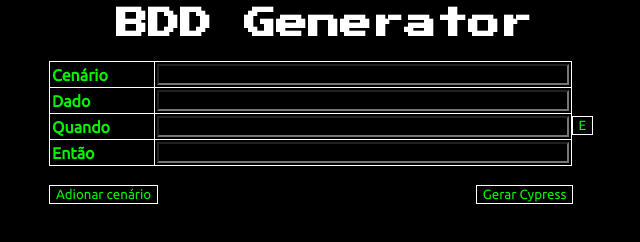
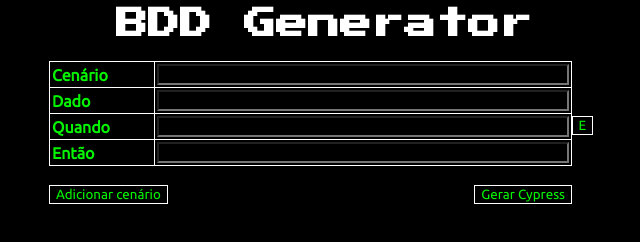
Before and after one commit to rodrigopereira26/BDDGenerator, a website: page views/index.html in a window 1280 px wide. Shown: the full height of the page, 316-956 px from the left. Drawn offline with Linux system fonts and the light colour scheme.

Commit message:
correção de layout

```diff
--- a/css/bdd.css
+++ b/css/bdd.css
@@ -92,7 +92,7 @@
 
 #enviar {
     position: relative;
-    left: 57%;
+    left: 55%;
     background: #000;
     color: rgb(5, 245, 1);
     border: 1px solid #fff;
--- a/views/index.html
+++ b/views/index.html
@@ -33,7 +33,7 @@
             <button type="button" cria-e-1 class="cria-e">E</button>
         </div>
         <div adiciona-cenario>
-            <button type="button" adiciona>Adionar cenário</button>
+            <button type="button" adiciona>Adicionar cenário</button>
             <button type="submit" id="enviar">Gerar Cypress</button>
         </div>
     </form>
```
